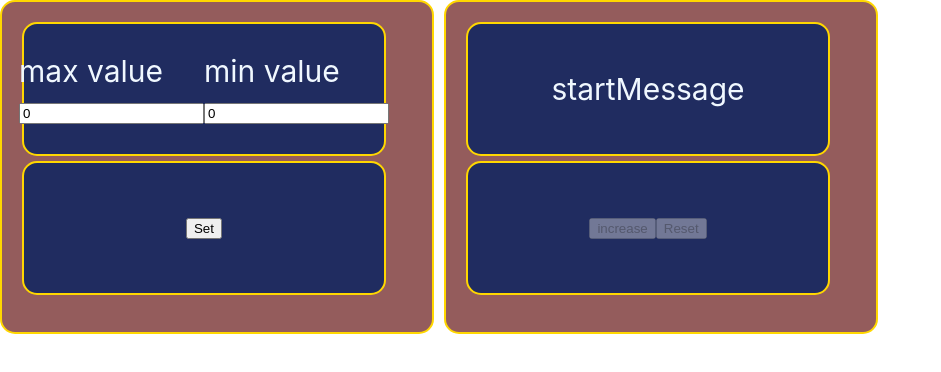
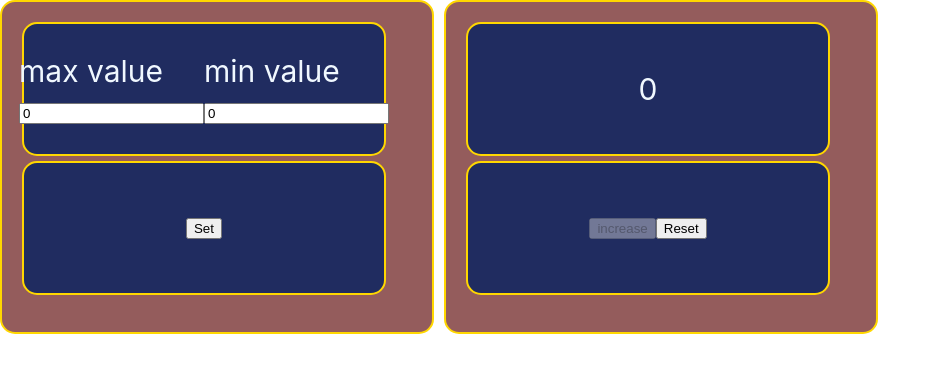
Before and after one commit to Vance051/my-counter, a React (Create React App) app: page / in a window 1280 px wide. Shown: the top 372 px of the page, without its empty margins (0-941 px from the left). Built offline with nearby package versions, Linux system fonts and the light colour scheme.

Commit message:
Refactoring Counter.tsx. Conditional rendering (add start message and error)

```diff
--- a/src/Components/Counter.tsx
+++ b/src/Components/Counter.tsx
@@ -2,7 +2,7 @@ import React, {FC} from 'react';
 import Button from "./Button";
 
 type PropsType = {
-    value: number | string
+    value: number | null
     incValue: () => void
     resetValue: () => void
     maxVal: number
@@ -15,11 +15,11 @@ const Counter: FC<PropsType> = (props) => {
     return (
         <div>
             <div className={'wrapperCounter'}>
-                <div className={'displayValue'}>{minVal===0 ? <span>startMessage</span> : minVal<0 ? <span>error</span> :value}</div>
+                <div className={'displayValue'}>{value===null ? startMessage : minVal<0 ? error:value}</div>
                 <div className={'blockButton'}>
-                    <Button counterDisabled={value < 0 || value >= maxVal}
+                    <Button counterDisabled={value===null || value < 0 || value >= maxVal}
                             onClick={incValue}>increase</Button>
-                    <Button counterDisabled={value <= minVal}
+                    <Button counterDisabled={value === null}
                             onClick={resetValue}>Reset</Button>
                 </div>
             </div>
```
